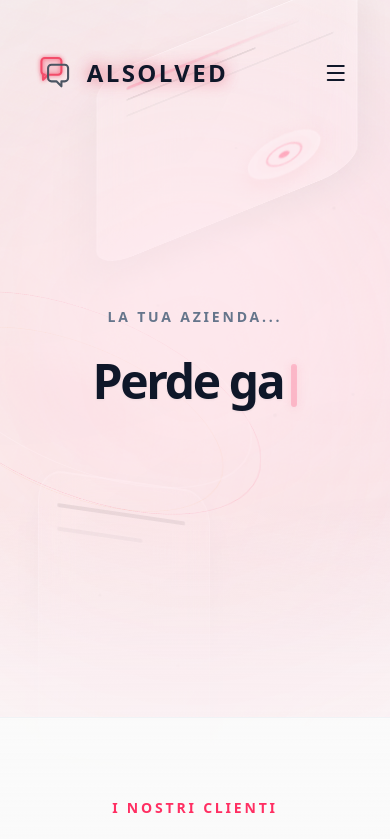
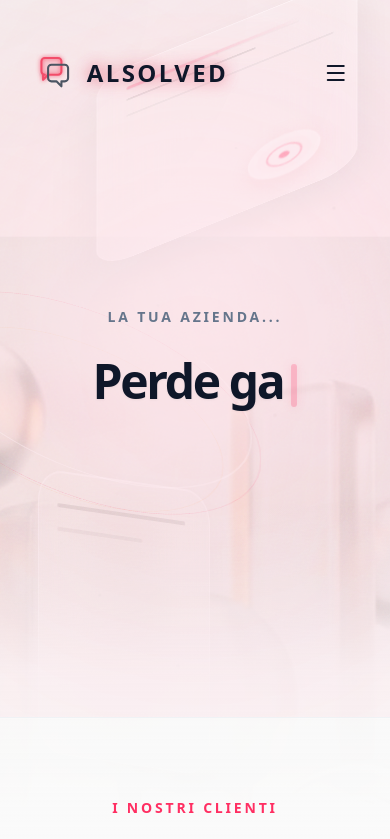
Before and after one commit to GioEnriqueDev/AlSolved_Certificazioni, a Next.js app: page /AlSolved_Certificazioni/ in a window 390 px wide. Shown: the top 839 px of the page. Built offline with nearby package versions, Linux system fonts and the light colour scheme.

Commit message:
feat: resolve mobile CTA visibility and integrate generated 8k 3D background assets

```diff
--- a/src/app/page.tsx
+++ b/src/app/page.tsx
@@ -1,6 +1,7 @@
 "use client";
 
 import { Button } from "@/components/ui/button";
+import Image from "next/image";
 import Link from "next/link";
 import TypewriterHero from "@/components/ui/TypewriterHero";
 import AnimatedBackground from "@/components/ui/AnimatedBackground";
@@ -156,15 +157,30 @@ export default function Home() {
 
       {/* ===================== FINAL CTA ===================== */}
       <section id="cta" className="py-32 bg-transparent relative overflow-hidden scroll-mt-20 z-10">
-        <div className="absolute inset-0 bg-gradient-to-t from-white/80 to-transparent pointer-events-none"></div>
-        <div className="absolute top-1/2 left-1/2 -translate-x-1/2 -translate-y-1/2 w-[800px] h-[800px] bg-primary/10 rounded-full blur-[150px] pointer-events-none"></div>
+        <motion.div
+          className="absolute inset-0 z-[-1] opacity-30 mix-blend-multiply"
+          initial={{ scale: 1.1, opacity: 0 }}
+          whileInView={{ scale: 1, opacity: 0.3 }}
+          transition={{ duration: 1.5, ease: "easeOut" }}
+          viewport={{ once: true }}
+        >
+          <Image
+            src="/images/abstract_3d_waves.png"
+            alt="CTA 3D Background"
+            fill
+            className="object-cover object-center"
+            unoptimized
+          />
+        </motion.div>
+        <div className="absolute inset-0 bg-gradient-to-t from-white/90 via-white/50 to-transparent pointer-events-none z-[-1]"></div>
+        <div className="absolute top-1/2 left-1/2 -translate-x-1/2 -translate-y-1/2 w-[800px] h-[800px] bg-primary/10 rounded-full blur-[150px] pointer-events-none z-[-1]"></div>
 
         <motion.div
           className="container mx-auto px-6 relative z-10 text-center"
           initial={{ opacity: 0, scale: 0.9, y: 50 }}
           whileInView={{ opacity: 1, scale: 1, y: 0 }}
           transition={{ duration: 0.8, ease: [0.16, 1, 0.3, 1] }}
-          viewport={{ once: true, margin: "-200px" }}
+          viewport={{ once: true, margin: "-50px" }}
         >
           <p className="text-sm font-bold text-primary uppercase tracking-[0.2em] mb-6">
             Pronto a Iniziare?
--- a/src/components/ui/AnimatedBackground.tsx
+++ b/src/components/ui/AnimatedBackground.tsx
@@ -1,6 +1,7 @@
 "use client";
 
 import { motion, useScroll, useTransform } from "framer-motion";
+import Image from "next/image";
 
 // Darker, subtle particles for the light theme
 const particles = [
@@ -20,6 +21,9 @@ export default function AnimatedBackground() {
     const { scrollYProgress } = useScroll();
 
     // Map scroll progress to massive 3D transformations
+    const bgY = useTransform(scrollYProgress, [0, 1], [0, 300]);
+    const bgScale = useTransform(scrollYProgress, [0, 1], [1, 1.15]);
+
     const gridRotateX = useTransform(scrollYProgress, [0, 1], [80, 50]);
     const gridY = useTransform(scrollYProgress, [0, 1], [0, 1000]);
 
@@ -37,6 +41,24 @@ export default function AnimatedBackground() {
 
     return (
         <div className="fixed inset-0 overflow-hidden pointer-events-none bg-[#FAFAFA] z-[-1]" style={{ perspective: "1500px" }}>
+            {/* 0. Base 3D Rendered Image */}
+            <motion.div
+                className="absolute inset-0 z-[-1] opacity-40 mix-blend-multiply"
+                style={{
+                    y: bgY,
+                    scale: bgScale
+                }}
+            >
+                <Image
+                    src="/images/abstract_3d_glass.png"
+                    alt="Abstract 3D Background"
+                    fill
+                    className="object-cover object-center"
+                    priority
+                    unoptimized
+                />
+            </motion.div>
+
             {/* 1. Volumetric Light Blooms (Background) */}
             <div className="absolute inset-x-0 top-0 h-[60vh]">
                 <div className="absolute top-[-10%] left-[10%] w-[600px] h-[600px] bg-primary/10 rounded-full blur-[140px] mix-blend-multiply opacity-60" />
```
Also changed, not shown: public/images/abstract_3d_glass.png (added), public/images/abstract_3d_waves.png (added), 34 other files (tests, documents, lock files or other folders).
